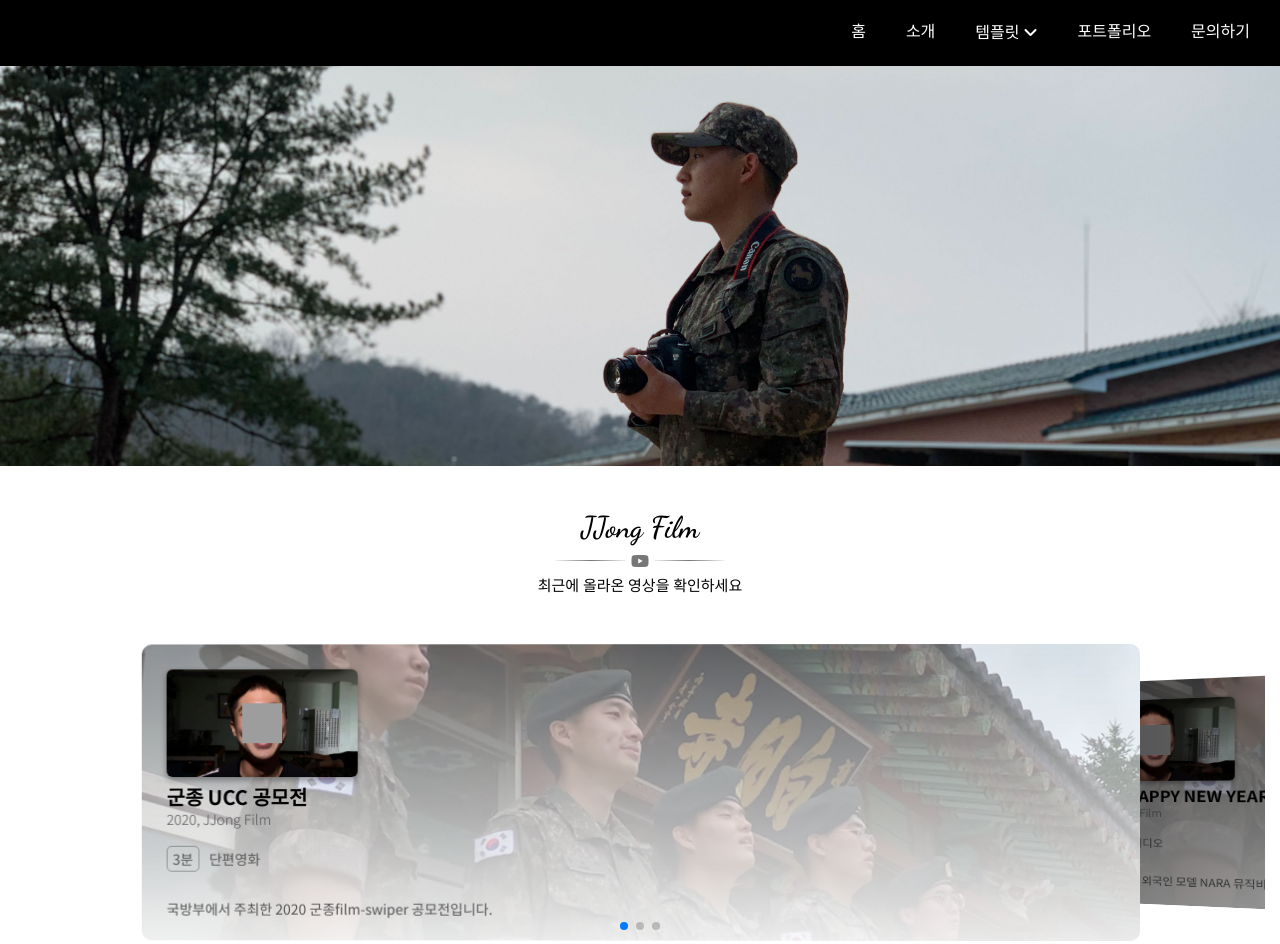
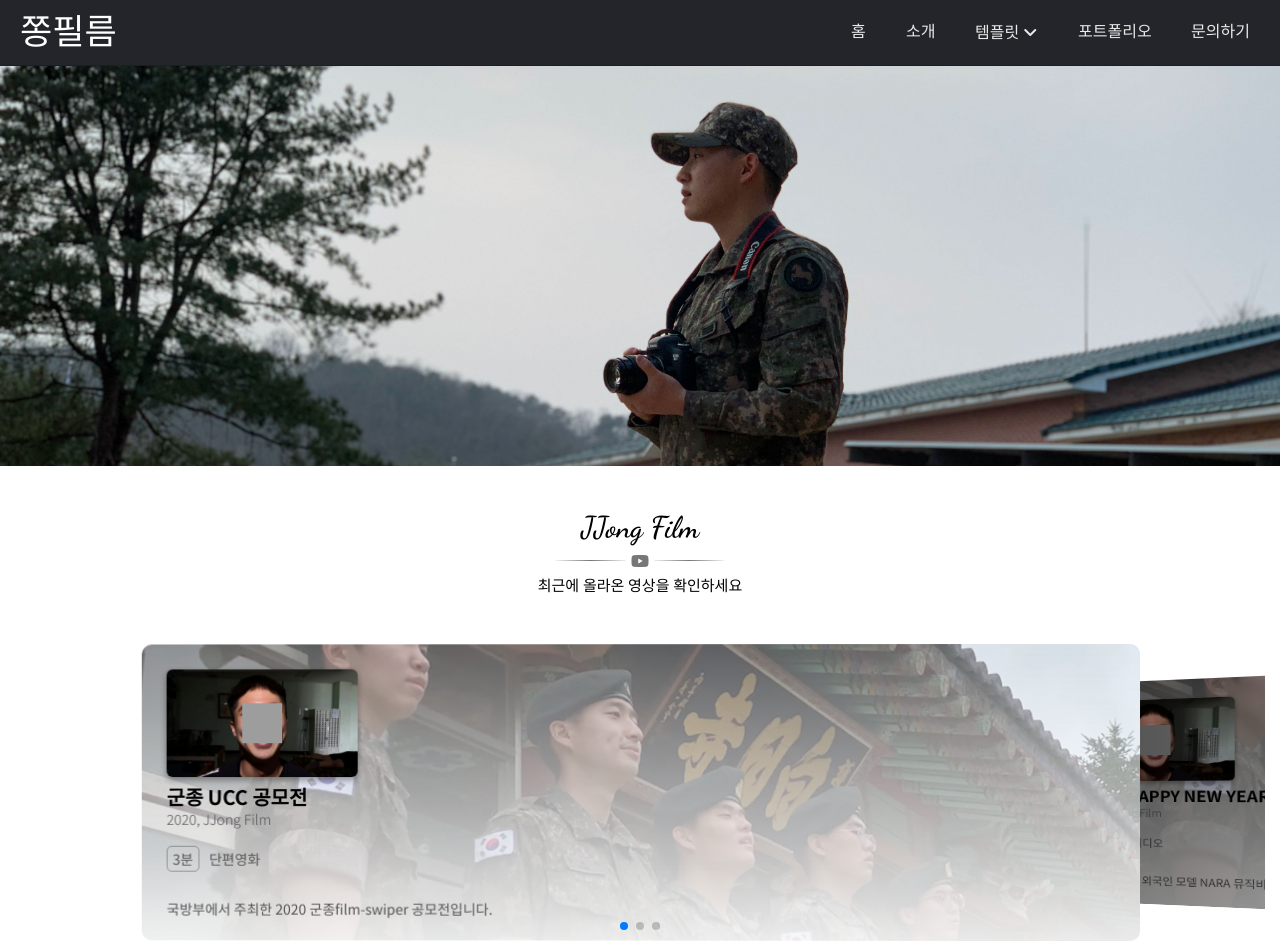
Before and after one commit to tmdwhd0123/jjongfilm, a website: page public/index.html in a window 1280 px wide. Shown: the top 944 px of the page. Drawn offline with nearby package versions, Linux system fonts and the light colour scheme; grey boxes are pictures that could not be loaded; a web font is replaced by a local one.

Commit message:
navbar design

```diff
--- /dev/null
+++ b/look_at_this.txt
@@ -0,0 +1,5 @@
+1. nav-bar padding 반응형 오류 해결
+2. 유튜브카드 레이아웃 수정 (반응형으로) pc에선 row로 모바일에선 column으로 하기
+3. nav-bar 그라데이션? 반응형? 내리면 색상 분리되는거
+4. 템플릿 메뉴 누르면 세부메뉴 뜨는거
+5. product 창 수정
--- a/public/css/components/nav-bar.css
+++ b/public/css/components/nav-bar.css
@@ -11,7 +11,7 @@
   position: -webkit-sticky;
   position: sticky;
   top: 0px;
-  background-color: black;
+  background-color: #24252A;
   z-index: 99;
 }
 
@@ -34,10 +34,13 @@
 }
 
 .nav-bar__logo span{
-  font-family: 'Dancing Script', cursive;
+  font-family: 'East Sea Dokdo', cursive;
+  font-size: 35px;
+  color: white;
 }
 
 .nav-bar__logo img{
+  display: none;
   width: 30px;
   height: 30px;
 }
@@ -51,15 +54,13 @@
   margin: 0px 10px;
   padding: 10px 10px;
   font-family: 'Spoqa Han Sans', 'Spoqa Han Sans JP', 'Sans-serif';
-  color: white;
+  color: rgba(255, 255, 255, 90%);
   cursor: pointer;
 
 }
 
 .nav-bar__menu__item:hover{
-  color: black;
-  background-color: white;
-  border-radius: 5px;
+  color: white;
 }
 
 
@@ -68,3 +69,33 @@
   font-size: 20px;
   display: none;
 }
+
+/* Underline From Left */
+.hvr-underline-from-left {
+  display: inline-block;
+  vertical-align: middle;
+  -webkit-transform: perspective(1px) translateZ(0);
+  transform: perspective(1px) translateZ(0);
+  box-shadow: 0 0 1px rgba(0, 0, 0, 0);
+  position: relative;
+  overflow: hidden;
+}
+.hvr-underline-from-left:before {
+  content: "";
+  position: absolute;
+  z-index: -1;
+  left: 0;
+  right: 100%;
+  bottom: 0;
+  background: white;
+  height: 3px;
+  -webkit-transition-property: right;
+  transition-property: right;
+  -webkit-transition-duration: 0.3s;
+  transition-duration: 0.3s;
+  -webkit-transition-timing-function: ease-out;
+  transition-timing-function: ease-out;
+}
+.hvr-underline-from-left:hover:before, .hvr-underline-from-left:focus:before, .hvr-underline-from-left:active:before {
+  right: 0;
+}
--- a/public/css/styles.css
+++ b/public/css/styles.css
@@ -6,6 +6,7 @@
 @import url(https://fonts.googleapis.com/css?family=Montserrat:400,700);
 @import url('https://fonts.googleapis.com/css2?family=Noto+Serif+KR:wght@300&display=swap');
 @import url(//fonts.googleapis.com/earlyaccess/jejumyeongjo.css);
+@import url('https://fonts.googleapis.com/css2?family=East+Sea+Dokdo&display=swap');
 
 
 @import "reset.css";
--- a/public/index.html
+++ b/public/index.html
@@ -22,7 +22,7 @@
 				<a href="index.html">
 					<div class="nav-bar__logo">
 						<img src="img/jj.png">
-		    	<span>JJongFilm</span>
+		    	<span>쫑필름</span>
         </div>
         </a>
         <!-- Toggle button -->
@@ -31,12 +31,12 @@
         </button>
       </div>
 
-      <ul class="nav-bar__menu">
-        <li class="nav-bar__menu__item" data-link="#banner">홈</li>
-        <li class="nav-bar__menu__item" data-link="#introduce">소개</li>
-        <li class="nav-bar__menu__item" data-link="#background-color">템플릿 <i class="fas fa-angle-down"></i></li>
-        <li class="nav-bar__menu__item" data-link="#portfolio">포트폴리오</li>
-        <li class="nav-bar__menu__item" data-link="#contact">문의하기</li>
+      <ul class="nav-bar__menu ">
+        <li class="nav-bar__menu__item hvr-underline-from-left"  data-link="#banner">홈</li>
+        <li class="nav-bar__menu__item hvr-underline-from-left" data-link="#introduce">소개</li>
+        <li class="nav-bar__menu__item hvr-underline-from-left" data-link="#background-color">템플릿 <i class="fas fa-angle-down"></i></li>
+        <li class="nav-bar__menu__item hvr-underline-from-left" data-link="#portfolio">포트폴리오</li>
+        <li class="nav-bar__menu__item hvr-underline-from-left" data-link="#contact">문의하기</li>
       </ul>
     </div>
 
```
Also changed, not shown: public/product.html (+7 -7 lines), public/css/components/banner.css (line endings or trailing spaces).
